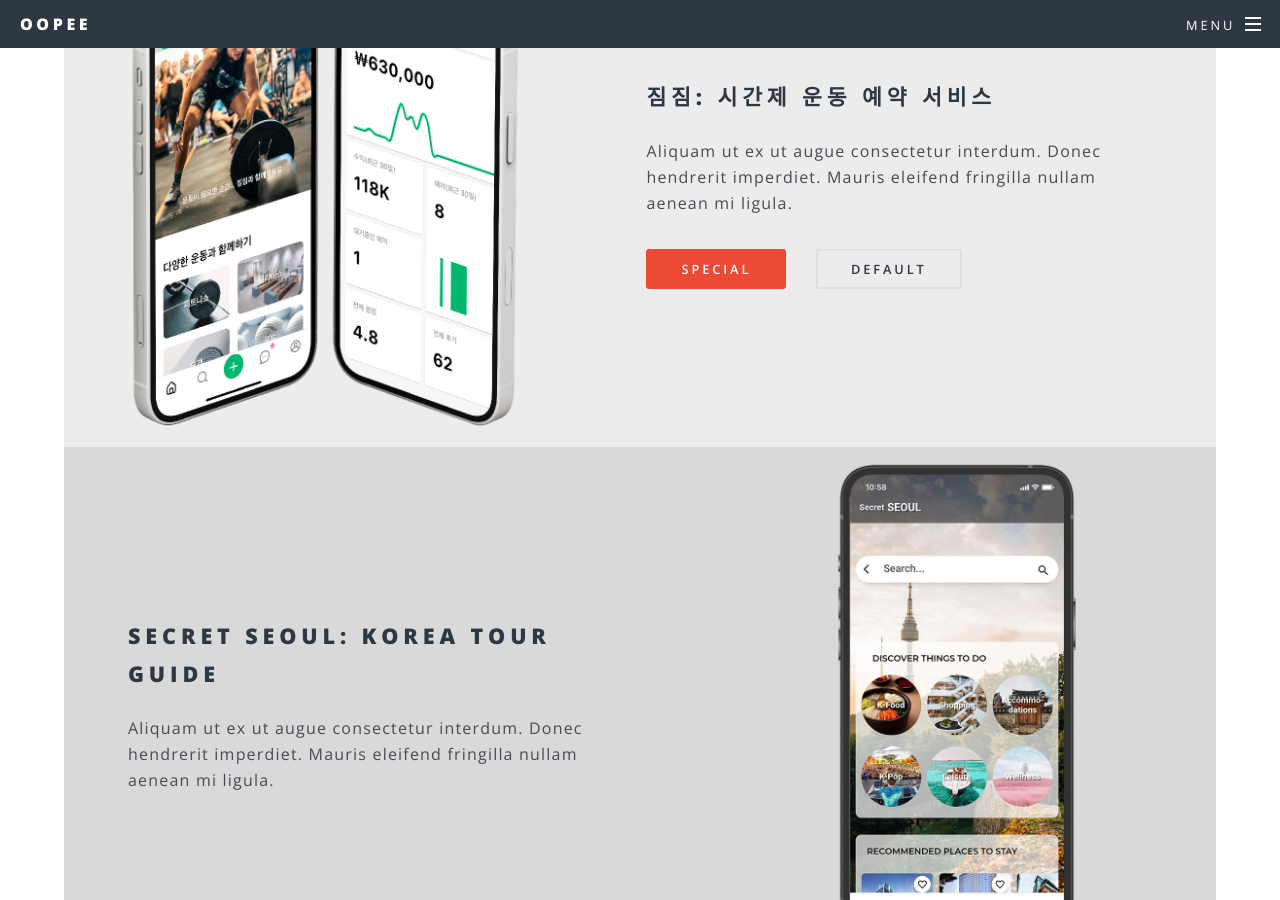
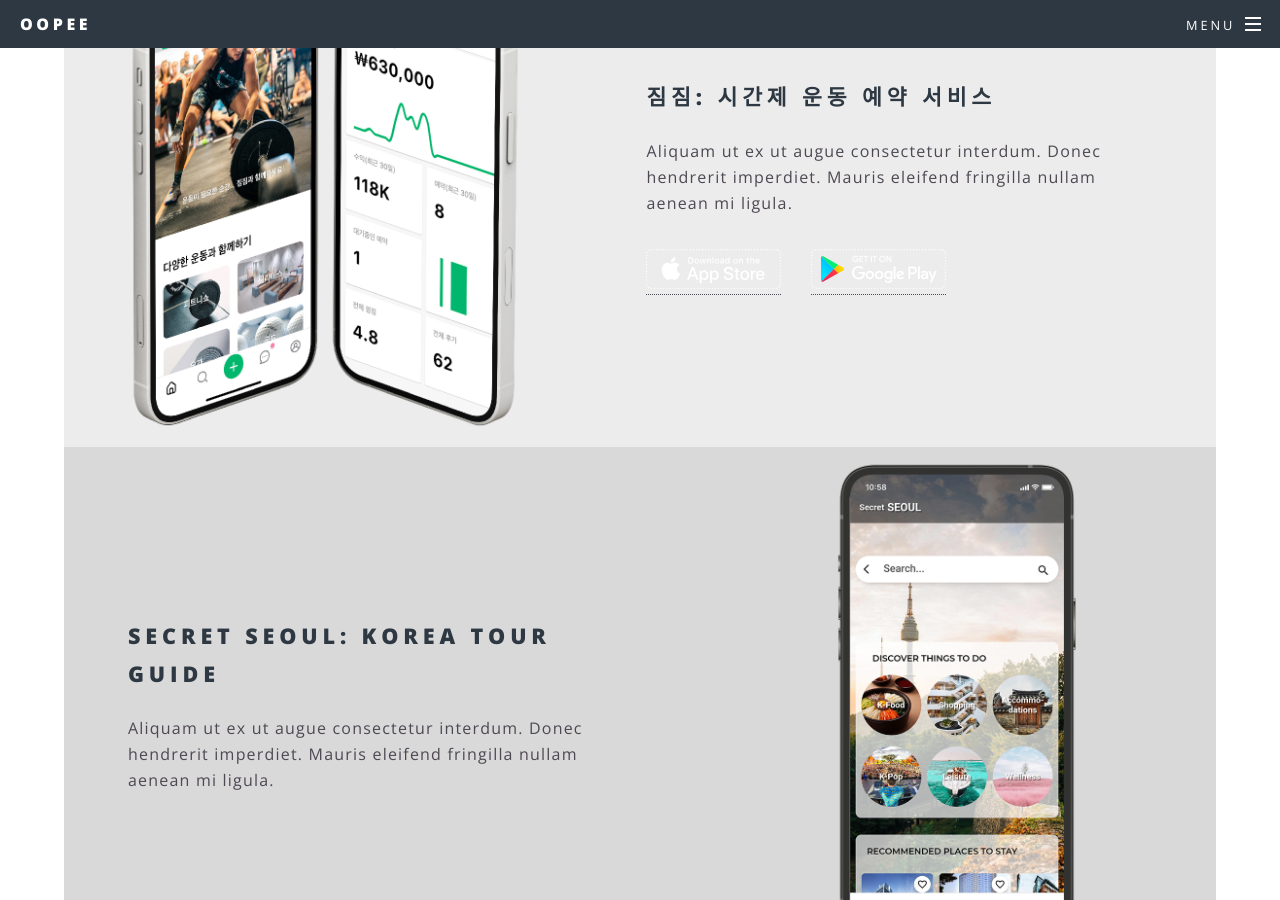
Before and after one commit to inansung/www.oopee.com, a Jekyll site: the page built from services.html, in a window 1280 px wide and 900 px high, scrolled down 1082 px. Built offline with Jekyll 4.4.1, drawn with Linux system fonts in a browser that asks for light colours.

Commit message:
2023.10.06+8

```diff
--- a/services.html
+++ b/services.html
@@ -26,8 +26,8 @@
 							<h2>짐짐: 시간제 운동 예약 서비스</h2>
 							<p>Aliquam ut ex ut augue consectetur interdum. Donec hendrerit imperdiet. Mauris eleifend fringilla nullam aenean mi ligula.</p>
 							<ul class="actions">
-								<li><a href="#" class="button special">Special</a></li>
-								<li><a href="#" class="button">Default</a></li>
+								<li><a href="#"><img src="images/app-store.svg" alt=""></a></li>
+								<li><a href="#"><img src="images/google-play.svg" alt=""></a></li>
 							</ul>
 							</div>
 					</section>
```
